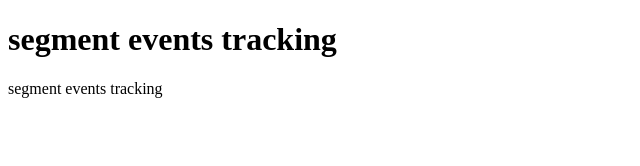
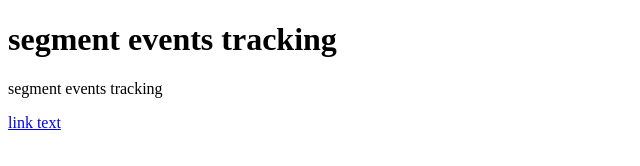
Before and after one commit to andriy-mazur-1988/andriy-mazur-1988.github.io, a plain HTML site: page index.html in a window 1280 px wide. Shown: the full height of the page, 0-640 px from the left. Drawn offline with Linux system fonts and the light colour scheme.

Commit message:
Update index.html

```diff
--- a/index.html
+++ b/index.html
@@ -11,5 +11,6 @@
 <body>
 <h1>segment events tracking</h1>
 <p>segment events tracking</p>
+<a href="https://patients.betterhealthcare.co/booking/facilities/9591/appointment-type">link text</a>
 </body>
 </html>
```
